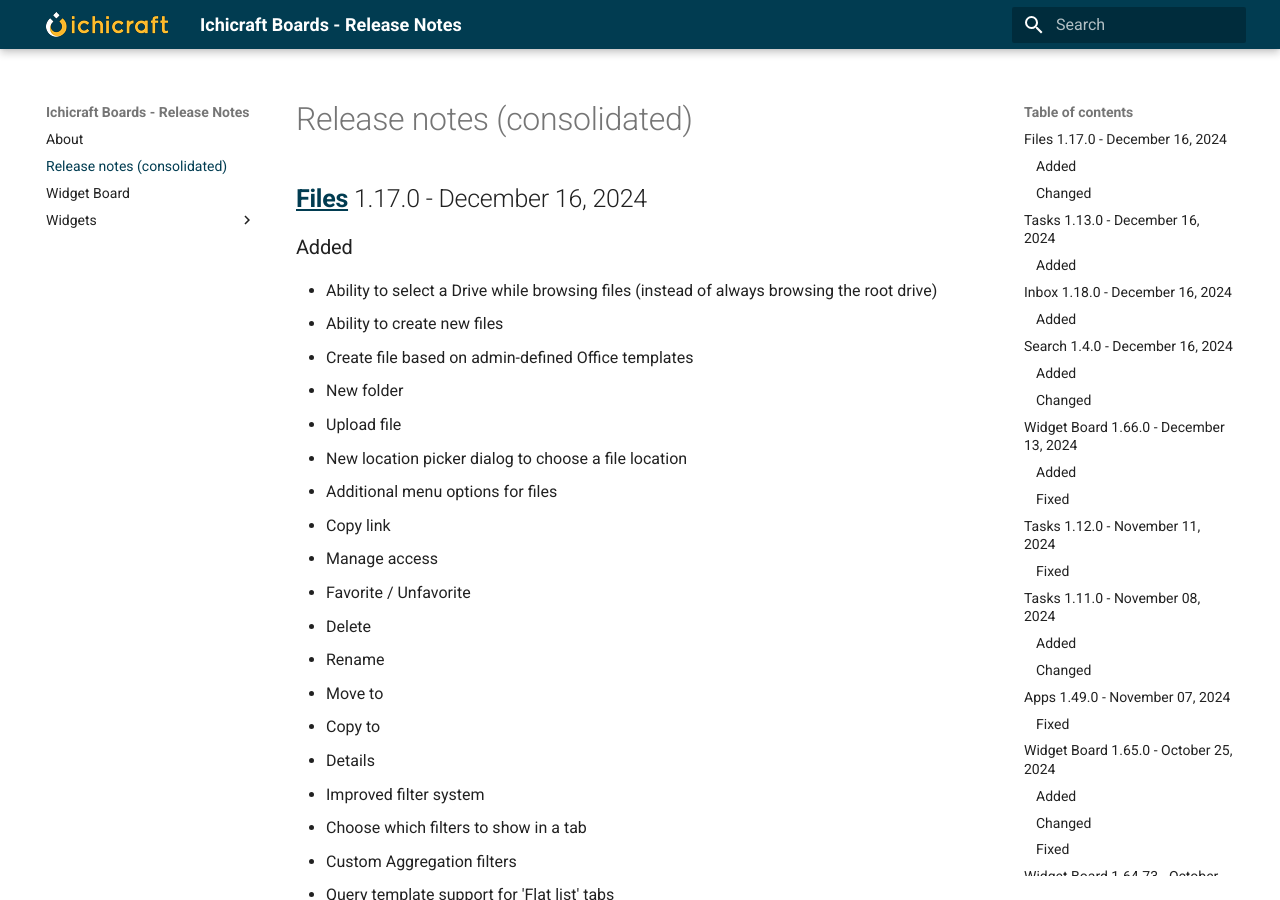
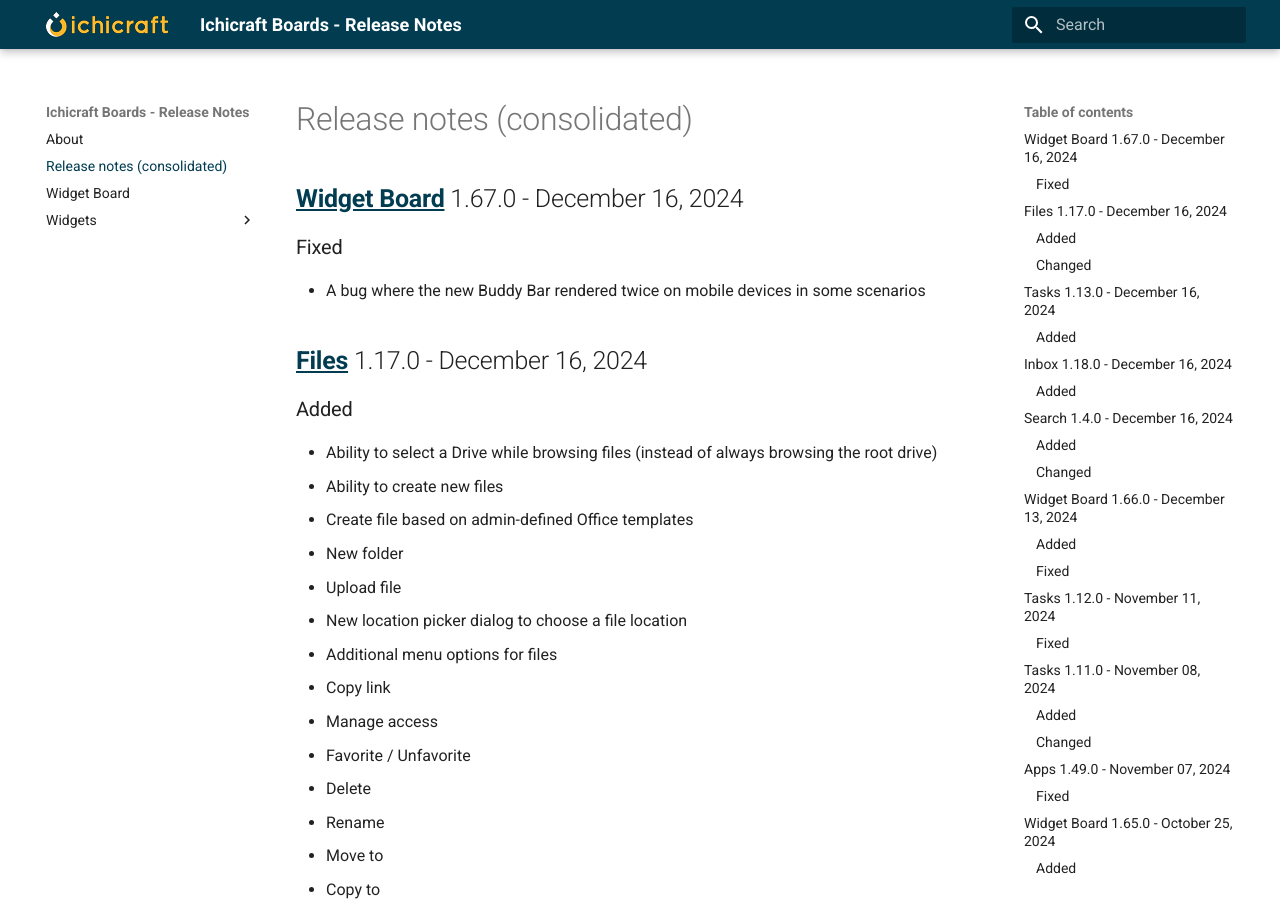
Before and after one commit to ichicraft/widgets-docs, an MkDocs documentation site: the page built from docs/Release-notes-(consolidated).md, in a window 1280 px wide and 900 px high. Built offline with MkDocs 1.6.1 and Material for MkDocs 9.7.7, drawn with Linux system fonts in a browser that asks for light colours.

Commit message:
Release notes updated by BuildService

```diff
--- a/docs/Release-notes-(consolidated).md
+++ b/docs/Release-notes-(consolidated).md
@@ -1,3 +1,8 @@
+## [Widget Board](./Widget Board.md) 1.67.0 - December 16, 2024
+
+### Fixed
+- A bug where the new Buddy Bar rendered twice on mobile devices in some scenarios
+
 ## [Files](./Widgets/Files.md) 1.17.0 - December 16, 2024
 
 ### Added
```
Also changed, not shown: docs/Widget Board.md (+5 -0 lines).
